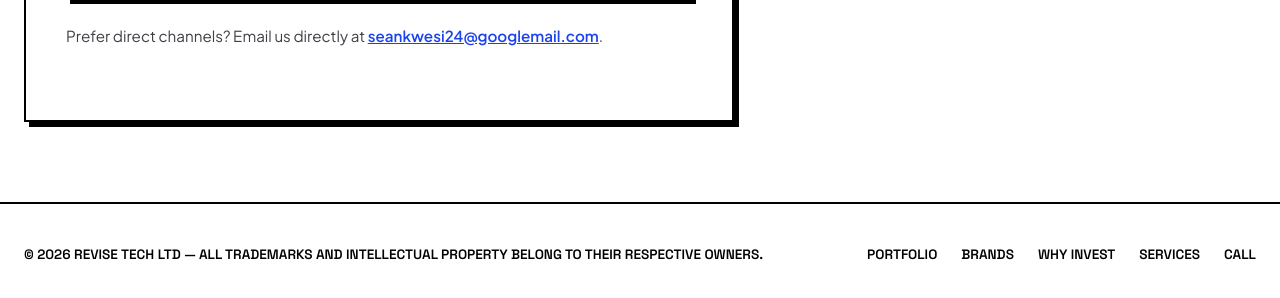
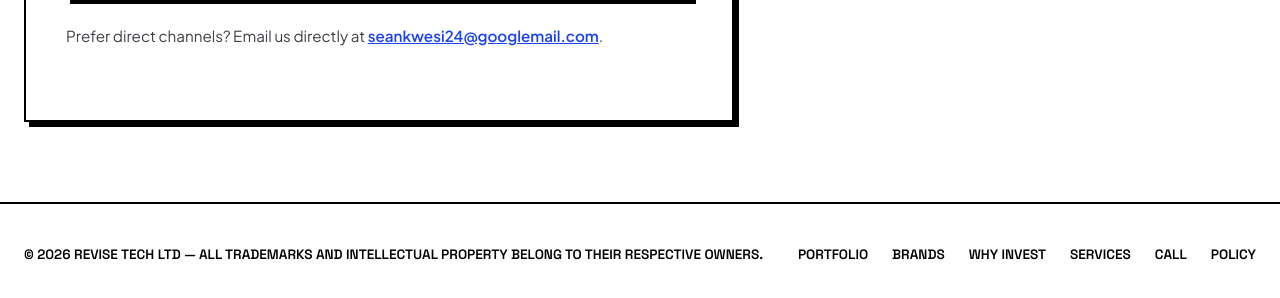
Before and after one commit to alexanderkwesi/revise-tech-design, a plain HTML site: page index.html in a window 1280 px wide. Shown: the part 8212-8510 px from the top of the page. Drawn offline with Linux system fonts and the light colour scheme.

Commit message:
Add Policy link to footer in index.html

```diff
--- a/index.html
+++ b/index.html
@@ -512,6 +512,7 @@
           <a href="#why" class="footer-link-item">Why Invest</a>
           <a href="#services" class="footer-link-item">Services</a>
           <a href="#contact" class="footer-link-item">Call</a>
+          <a href="policy.html" class="footer-link-item">Policy</a>
         </div>
       </div>
     </footer>
```
